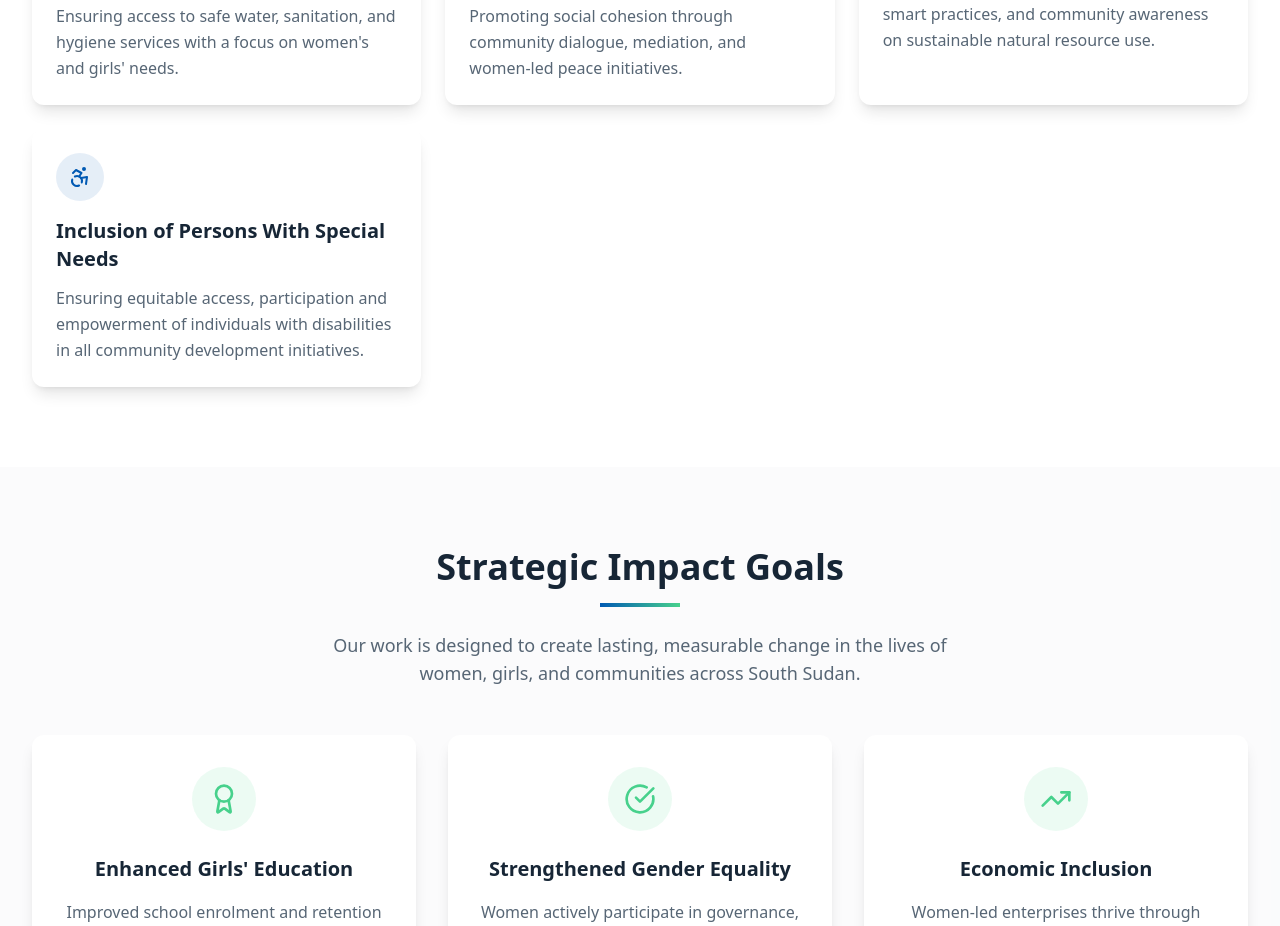
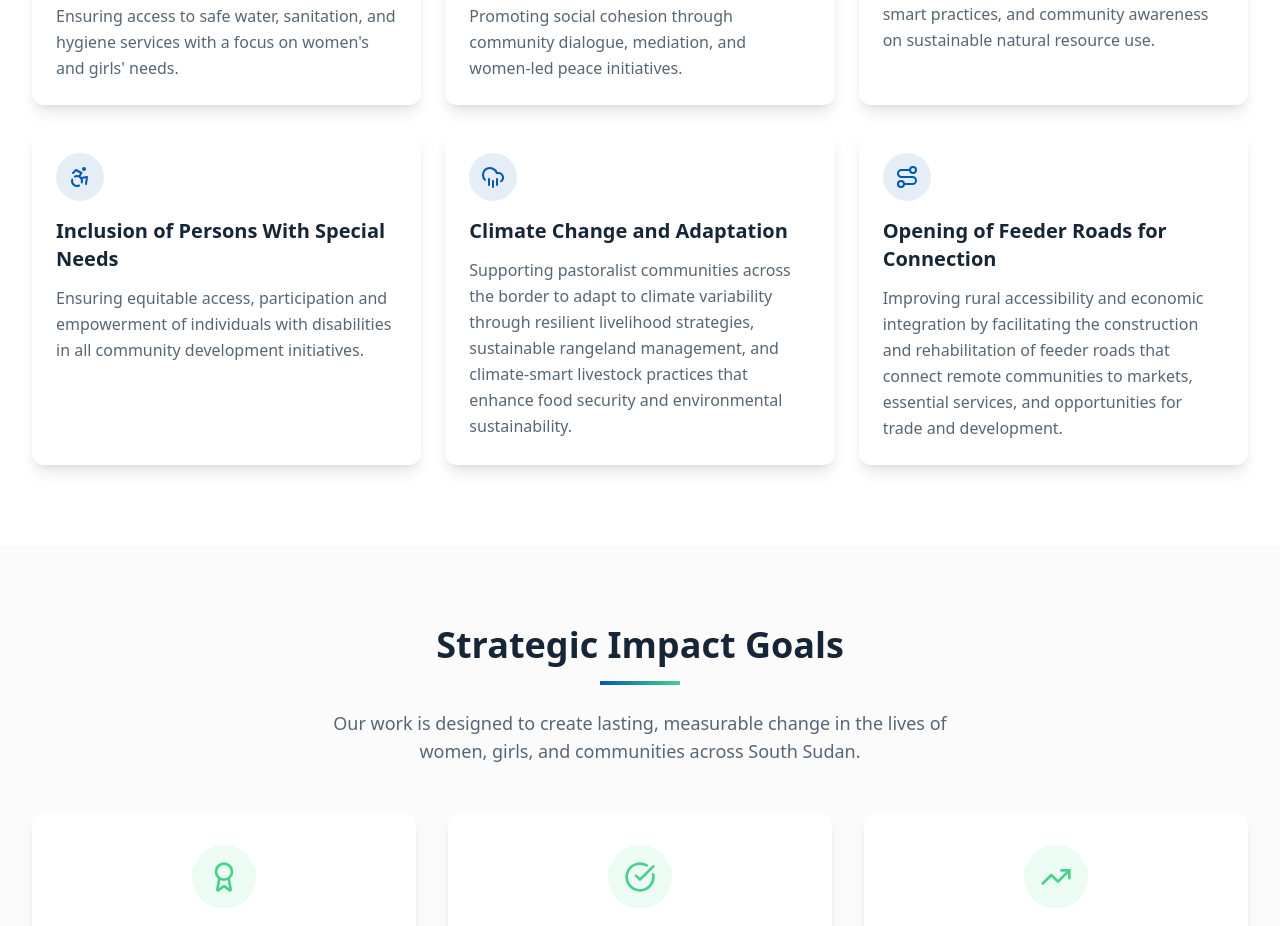
Before and after one commit to Triplemgraphics/nalimlim-women-connect, a React (Vite) app: page / in a window 1280 px wide. Shown: the part 3067-3993 px from the top of the page. Built offline with nearby package versions, Linux system fonts and the light colour scheme; no server answers; the database is empty; the HTML template or start-up script is replaced by a standard one.

Commit message:
Add new program areas

```diff
--- a/src/components/Programs.tsx
+++ b/src/components/Programs.tsx
@@ -1,4 +1,4 @@
-import { BookOpen, Users, Shield, Heart, Sprout, Droplet, HandHeart, Leaf, Accessibility } from "lucide-react";
+import { BookOpen, Users, Shield, Heart, Sprout, Droplet, HandHeart, Leaf, Accessibility, CloudRain, Route } from "lucide-react";
 import { Card, CardContent } from "@/components/ui/card";
 import educationImg from "@/assets/education-program.jpg";
 import womenEmpowermentImg from "@/assets/women-empowerment.jpg";
@@ -66,6 +66,18 @@ const Programs = () => {
       description: "Ensuring equitable access, participation and empowerment of individuals with disabilities in all community development initiatives.",
       image: null,
     },
+    {
+      icon: CloudRain,
+      title: "Climate Change and Adaptation",
+      description: "Supporting pastoralist communities across the border to adapt to climate variability through resilient livelihood strategies, sustainable rangeland management, and climate-smart livestock practices that enhance food security and environmental sustainability.",
+      image: null,
+    },
+    {
+      icon: Route,
+      title: "Opening of Feeder Roads for Connection",
+      description: "Improving rural accessibility and economic integration by facilitating the construction and rehabilitation of feeder roads that connect remote communities to markets, essential services, and opportunities for trade and development.",
+      image: null,
+    },
   ];
 
   return (
```
